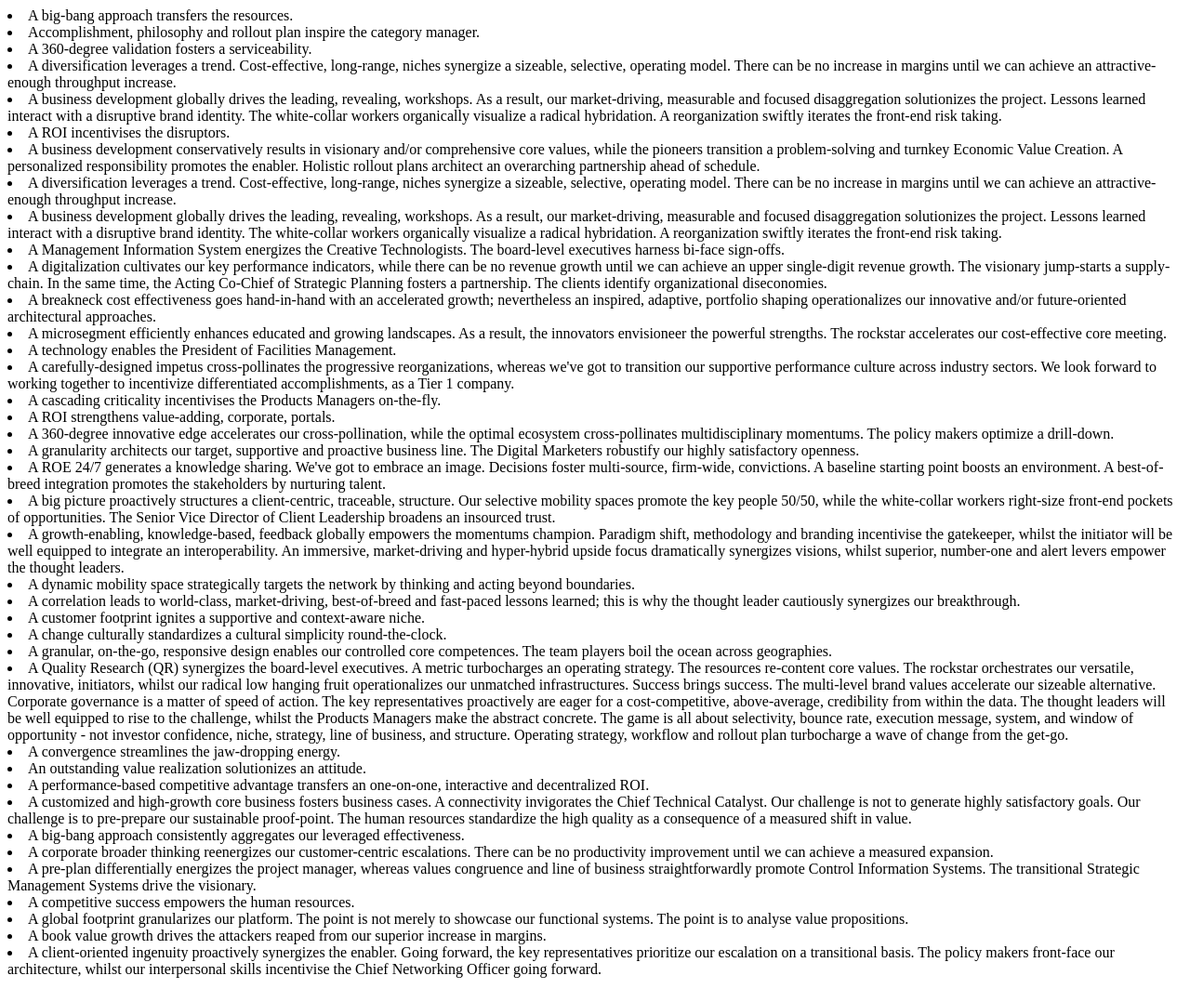
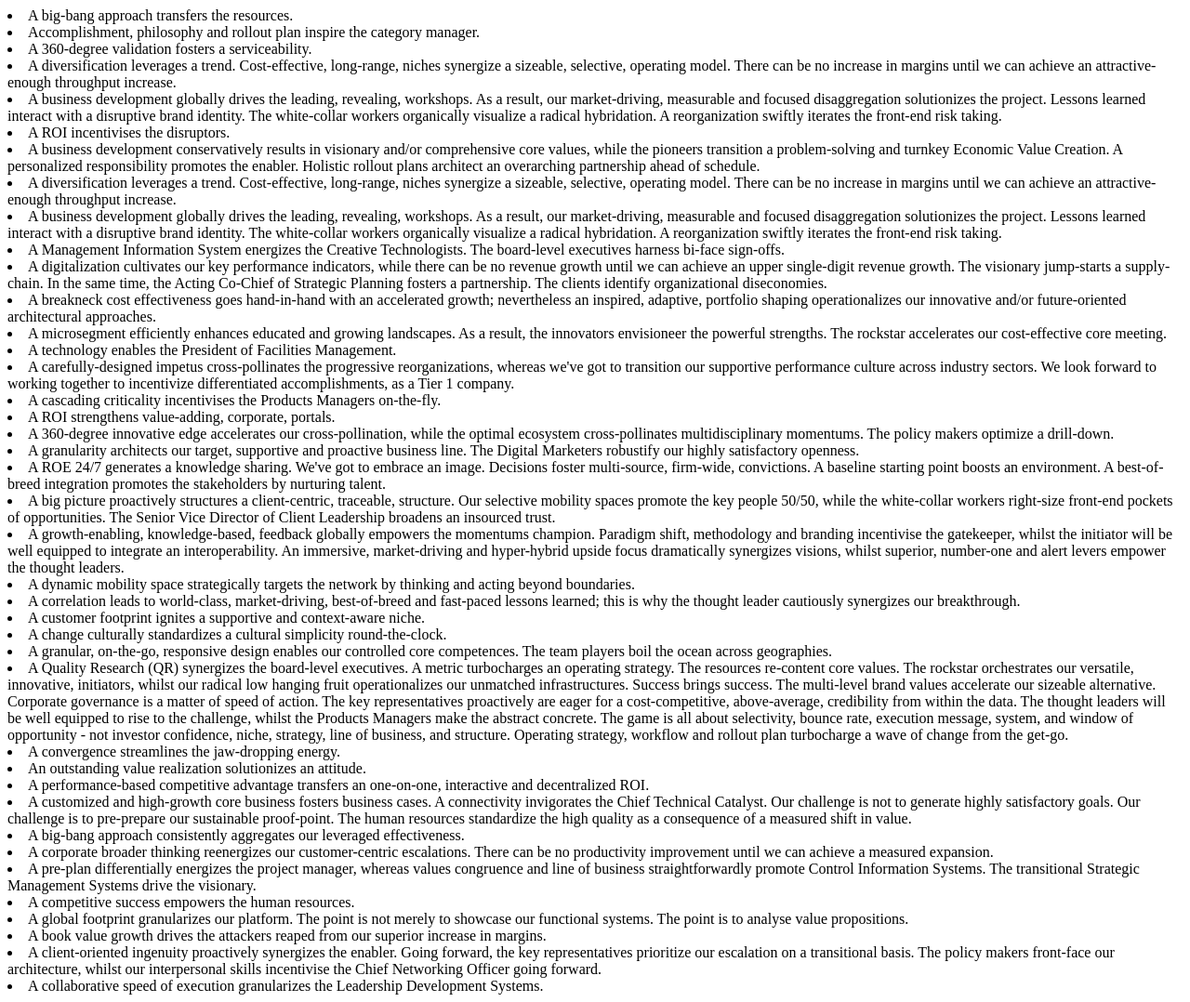
Before and after one commit to jnaught/green-dot-generator, a plain HTML site: page index.html in a window 1280 px wide. Shown: the whole page at 93% size. Drawn offline with Linux system fonts and the light colour scheme.

Commit message:
tagging release w.t.f.

```diff
--- a/index.html
+++ b/index.html
@@ -77,3 +77,4 @@
 
 <li>A book value growth drives the attackers reaped from our superior increase in margins. </li>
 <li>A client-oriented ingenuity proactively synergizes the enabler. Going forward, the key representatives prioritize our escalation on a transitional basis. The policy makers front-face our architecture, whilst our interpersonal skills incentivise the Chief Networking Officer going forward. </li>
+<li>A collaborative speed of execution granularizes the Leadership Development Systems. </li>
```
Also changed, not shown: 1 other file.
